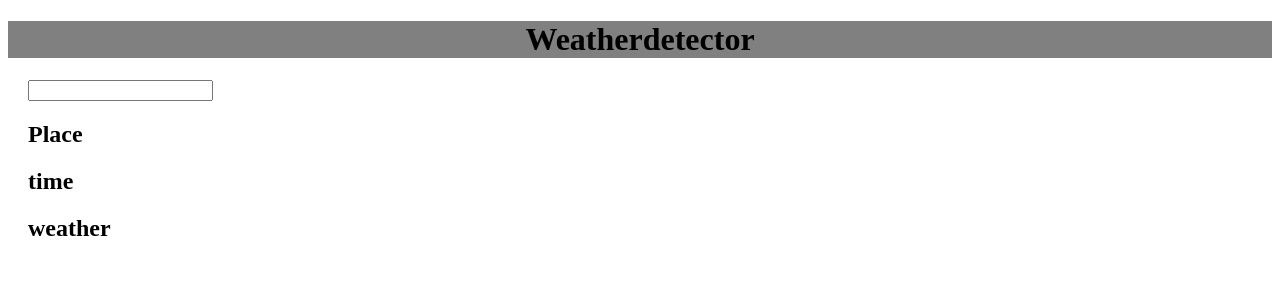
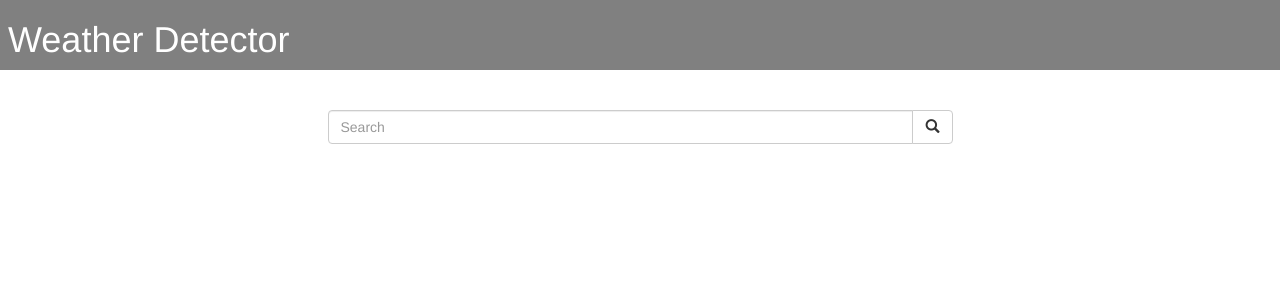
Before and after one commit to abdhulla-k/LEARNING-PYTHON-DJANGO, a Django app: page / in a window 1280 px wide. Shown: the top 300 px of the page. Run offline with Django 3.2, Linux system fonts and the light colour scheme; some libraries are stand-ins or nearby versions.

Commit message:
completed html file. modified method index.

```diff
--- a/weatherapp/weatherdetector/templates/index.html
+++ b/weatherapp/weatherdetector/templates/index.html
@@ -1,25 +1,50 @@
 <!DOCTYPE html>
-<html lang="en">
+<html lang="en" dir="ltr">
+
 <head>
-    <meta charset="UTF-8">
-    <meta http-equiv="X-UA-Compatible" content="IE=edge">
-    <meta name="viewport" content="width=device-width, initial-scale=1.0">
-    <title>Document</title>
+  <meta charset="utf-8">
+  <title>weather</title>
+  <!-- Latest compiled and minified CSS -->
+  <link rel="stylesheet" href="https://maxcdn.bootstrapcdn.com/bootstrap/3.4.0/css/bootstrap.min.css">
+
+  <!-- jQuery library -->
+  <script src="https://ajax.googleapis.com/ajax/libs/jquery/3.4.1/jquery.min.js"></script>
+
+  <!-- Latest compiled JavaScript -->
+  <script src="https://maxcdn.bootstrapcdn.com/bootstrap/3.4.0/js/bootstrap.min.js"></script>
+
 </head>
+
 <body>
-    <header style="background-color: grey;">
-        <div style="text-align: center;">
-            <h1>Weatherdetector</h1>
+  <nav class="row" style="background: grey; color: white;">
+    <div align="center"><h1 class="col-md-3 text-center">Weather Detector</h1></div>
+  </nav>
+  <br />
+  <br />
+  <center class="row">
+    <form action="" method="post" class="col-md-6 col-md-offset-3">
+        {% csrf_token %}
+      <div class="input-group">
+        <input type="text" class="form-control" name="city" placeholder="Search">
+        <div class="input-group-btn">
+          <button class="btn btn-default" type="submit">
+            <i class="glyphicon glyphicon-search"></i>
+          </button>
         </div>
-    </header>
+        <form>
+  </center>
+  <div class="row">
+    {% if data.country_code %}
+    <div class="col-md-6 col-md-offset-3">
+      <h1>{{city}}</h1>
+      <h3>country code : {{data.country_code}}</h1>
+        <h5>coordinate : {{data.coordinate}}</h5>
+        <h5>temp : {{data.temp}}</h5>
+        <h5>pressure : {{data.pressure}} </h5>
+        <h5>humidity : {{data.humidity}}</h5>
+    </div>
+    {% endif %}
+  </div>
+</body>
 
-    <section style="padding-left: 20px;">
-        <div>
-            <input type="search" width="50%">
-            <h1>Place</h1>
-            <h2>time</h2>
-            <h2>weather</h2>
-        </div>
-    </section>
-</body>
 </html>
--- a/weatherapp/weatherdetector/weather/views.py
+++ b/weatherapp/weatherdetector/weather/views.py
@@ -3,4 +3,8 @@ from django.shortcuts import render
 # Create your views here.
 
 def index(request):
-    return render(request, 'index.html')
+    if request.method == 'POST':
+        city = request.POST['city']
+    else:
+        city = ''
+    return render(request, 'index.html', {'city': city})
```
